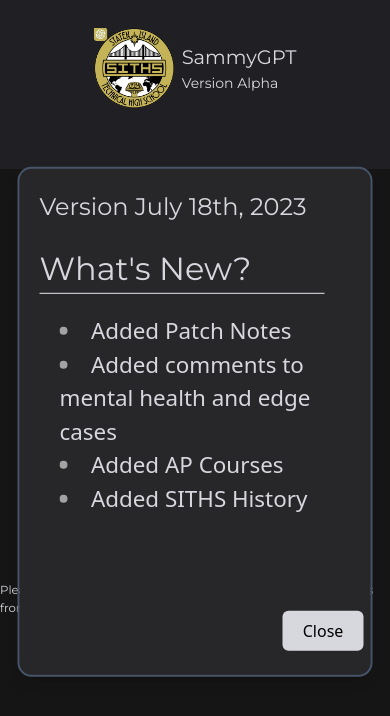
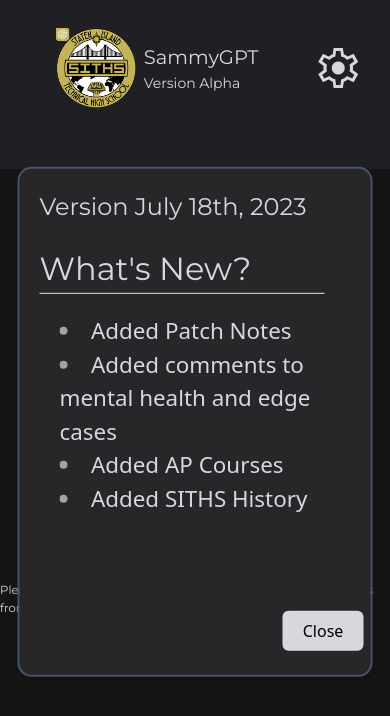
Before and after one commit to SammyGPT/SammyGPT-Frontend, a Nuxt app: page /server_is_down in a window 390 px wide. Shown: the top 716 px of the page. Built offline with nearby package versions, Linux system fonts and the light colour scheme; no server answers.

Commit message:
mobile menu

```diff
--- a/components/side-menu.vue
+++ b/components/side-menu.vue
@@ -1,7 +1,7 @@
 <template>
     <div id="menu" class="bg-primary">
-        <div class="h-full" id="desktop">
-            <div class="h-[15%]">
+        <div class="h-full bg-primary" id="desktop_menu" ref="desktop_menu">
+            <div class="h-[15%]" id="desktop_logo">
                 <Logo/>
             </div>
             <div class="h-[75%] text-white font-[Montserrat] flex flex-col items-center">
@@ -23,8 +23,9 @@
                 </div>
             </div>
         </div>
-        <div id="mobile">
-            <Logo/>
+        <div class="flex flex-row items-center justify-evenly" id="mobile_menu" ref="mobile_menu">
+            <Logo class="z-20"/>
+            <span class="z-20 material-symbols-outlined text-secondary hover:cursor-pointer" @click="mobile_menu">settings</span>
         </div>
     </div>
 </template>
@@ -37,10 +38,15 @@ import { useFetch } from 'nuxt/app';
 const router = useRouter()
 const version = reactive("alpha-0.17.5")
 const builddate = reactive("July 18th, 2023")
+const desktop_menu = ref(null)
 const b1 = ref(null), b2 = ref(null), b3 = ref(null)
 
 const generation_speed = ref(localStorage.getItem("generationSpeed"));
 
+
+const mobile_menu = ()=>{
+    desktop_menu.value.classList.toggle("make_desktop_menu_visible")
+}
 
 const select = (selected_speed)=>{
 
@@ -75,6 +81,10 @@ onMounted(async()=>{
 </script>
 
 <style scoped>
+.material-symbols-outlined{
+    font-size: 3rem;
+}
+
 #menu{
     width: 20vw;
     height: 100vh;
@@ -84,8 +94,15 @@ onMounted(async()=>{
     justify-content: space-evenly;
 }
 
-#mobile{
+#mobile_menu{
     display: none;
+}
+
+.make_desktop_menu_visible{
+    display: block !important;
+    position: absolute;
+    top: 0;
+    left: 0;
 }
 
 @media (max-width:1200px){
@@ -94,16 +111,21 @@ onMounted(async()=>{
         height: 20vh;
     }
 
-    #desktop{
+    #desktop_menu{
         display: none;
+        z-index: 10;
     }
 
     #inner-menu{
         justify-content: start;
     }
 
-    #mobile{
-        display: block;
+    #mobile_menu{
+        display: flex;
+    }
+
+    #desktop_logo{
+        visibility: hidden;
     }
 }
 
--- a/layouts/default.vue
+++ b/layouts/default.vue
@@ -1,5 +1,6 @@
 <template>
     <div id="main">
+        <link rel="stylesheet" href="https://fonts.googleapis.com/css2?family=Material+Symbols+Outlined:opsz,wght,FILL,GRAD@48,400,0,0" />
         <SideMenu/>
         <slot/>
         <PatchNotes/>
```
